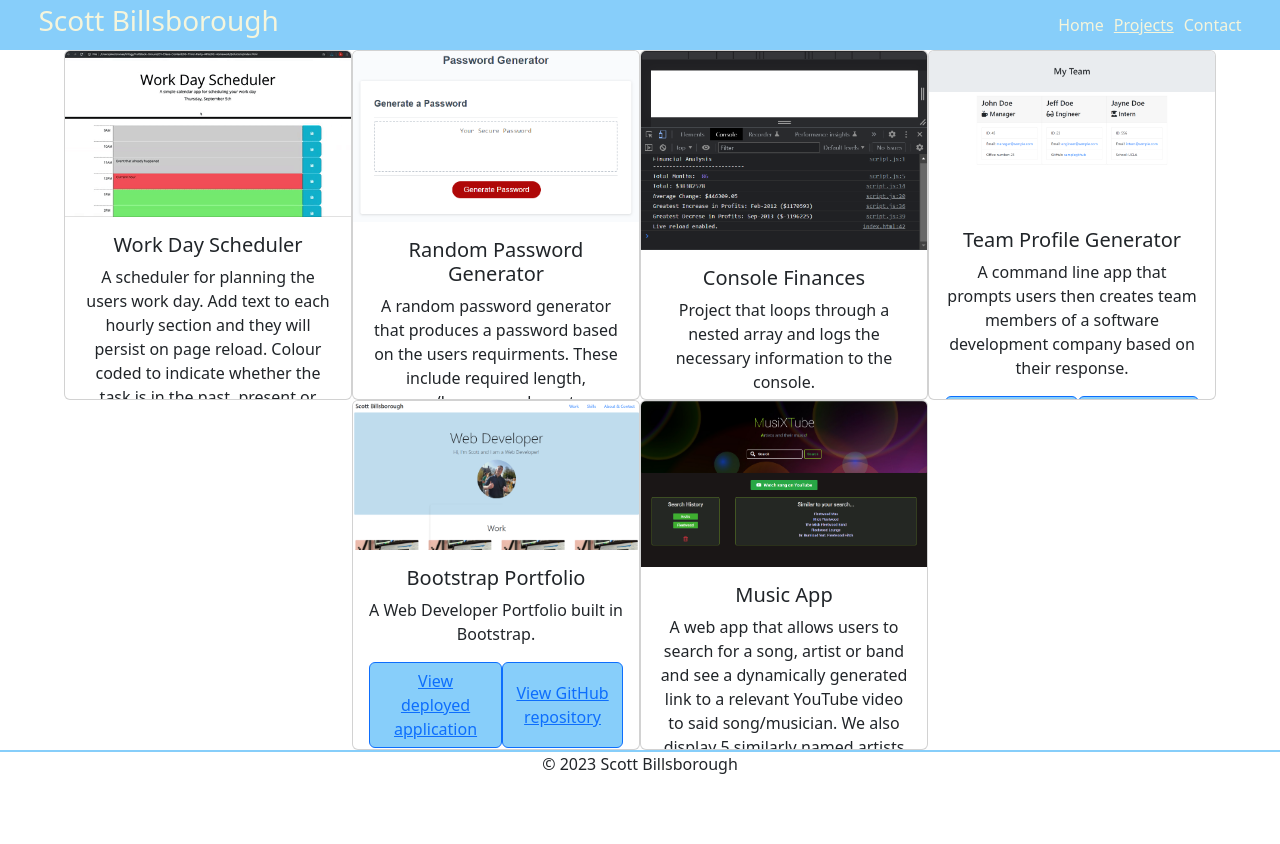
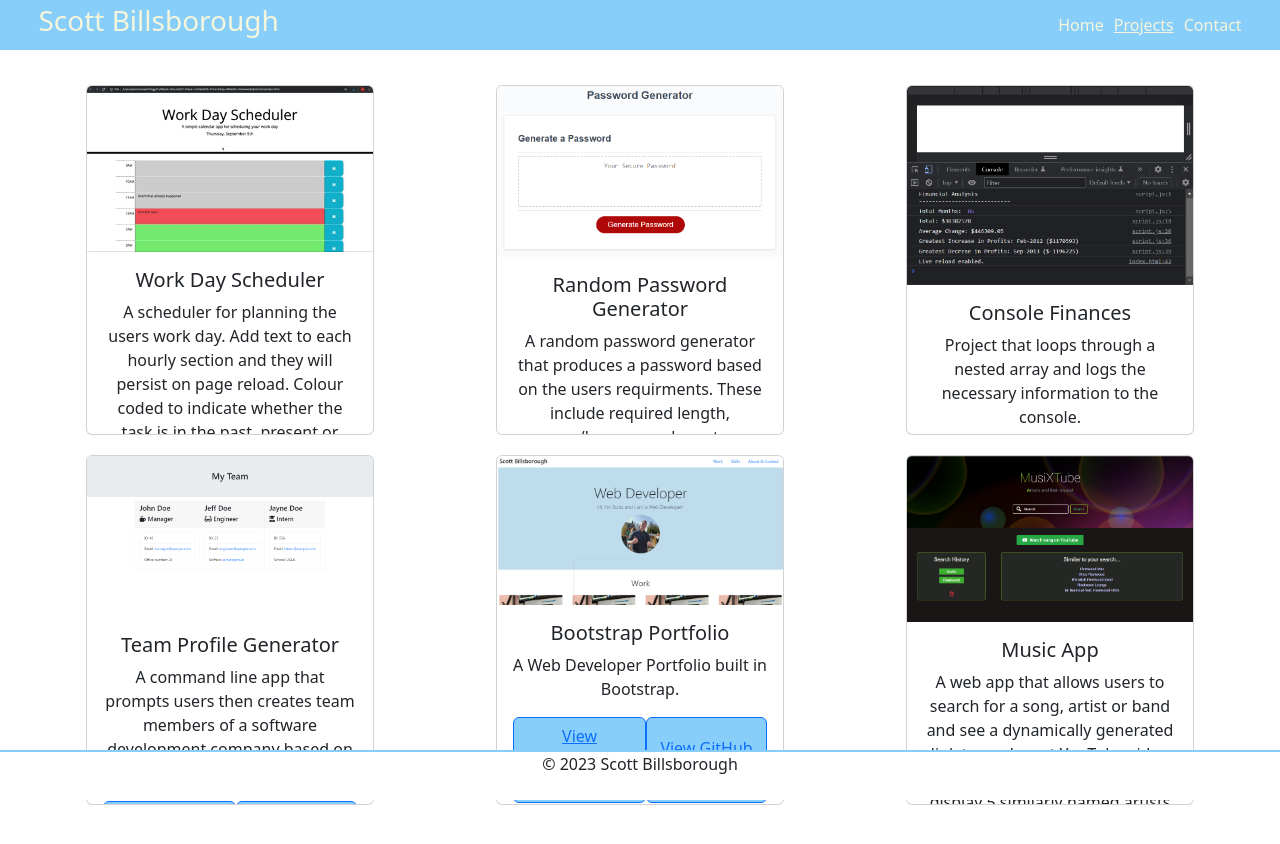
Before and after one commit to sbillsborough/react-portfolio, a React (Create React App) app in the folder react-portfolio/: page /#/projects in a window 1280 px wide. Shown: the top 844 px of the page. Before the commit the page ends 800 px from the top, so only its background shows below. Built offline with nearby package versions, Linux system fonts and the light colour scheme.

Commit message:
all cards now fit inside of the header/footer are centered and wrap correctly when the viewport is resized

```diff
--- a/react-portfolio/src/index.css
+++ b/react-portfolio/src/index.css
@@ -60,20 +60,24 @@ div .home-wrapper {
 
 #spacecards {
   text-align: center;
+  justify-content: center;
   display: flex;
+  padding: 25px;
 }
 
 .flex-row {
   display: flex;
-  justify-content: center;
+  justify-content: space-around;
   align-items: center;
   text-align: center;
   flex-wrap: wrap;
+  padding-bottom: 50px;
 }
 
 #card-projects {
   height: 350px;
   align-items: center;
+  margin: 10px;
 }
 
 #btns-projects {
@@ -95,6 +99,7 @@ div .home-wrapper {
 .footer {
   text-align: center;
   border-top: 2px solid lightskyblue;
+  margin: 0;
   padding: 0 3%;
   height: 50px;
   background-color: #fff;
```
